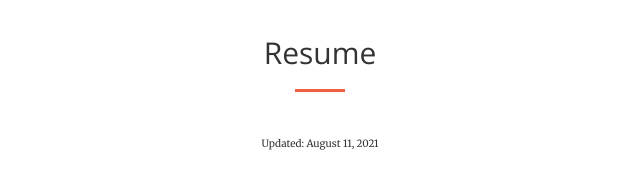
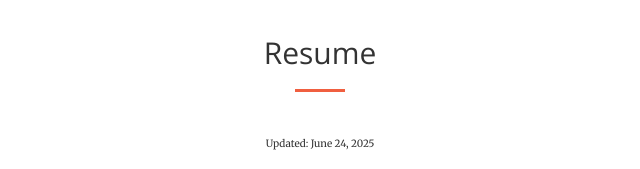
Before and after one commit to dnlkhuu77/dnlkhuu77.github.io, a website: page index.html in a window 1280 px wide. Shown: the part 1580-1749 px from the top of the page, 320-960 px from the left. Drawn offline with nearby package versions, Linux system fonts and the light colour scheme.

Commit message:
Updated resume to 2025

```diff
--- a/index.html
+++ b/index.html
@@ -130,7 +130,7 @@
         </div>
         <div class="container">
             <div class="row">
-            <p><center><font size="1.5">Updated: August 11, 2021</font></center></p>
+            <p><center><font size="1.5">Updated: June 24, 2025</font></center></p>
 
                 <object data="assignments/resume.pdf" type="application/pdf" width="100%" height="900px" >
                     <embed src="assignments/resume.pdf">
```
Also changed, not shown: 1 other file.
